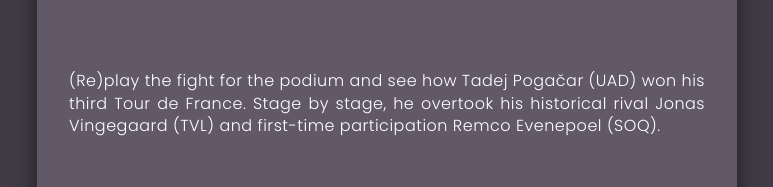
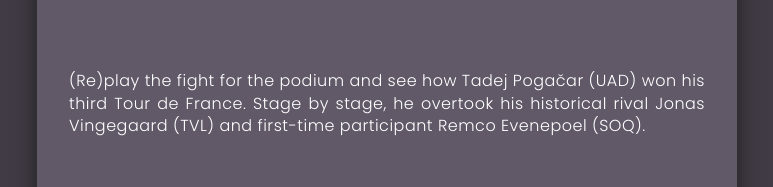
Before and after one commit to floreperche/tour-de-france-2024, a Svelte app: page / in a window 1280 px wide. Shown: the part 408-595 px from the top of the page, without its empty margins (253-1026 px from the left). Built offline with nearby package versions, Linux system fonts and the light colour scheme.

Commit message:
correcting typo

```diff
--- a/src/components/Header.svelte
+++ b/src/components/Header.svelte
@@ -32,7 +32,7 @@
     <p>
       (Re)play the fight for the podium and see how Tadej Pogačar (UAD) won his
       third Tour de France. Stage by stage, he overtook his historical rival
-      Jonas Vingegaard (TVL) and first-time participation Remco Evenepoel (SOQ).
+      Jonas Vingegaard (TVL) and first-time participant Remco Evenepoel (SOQ).
     </p>
 
     <div class="scroll-indicator">
```
